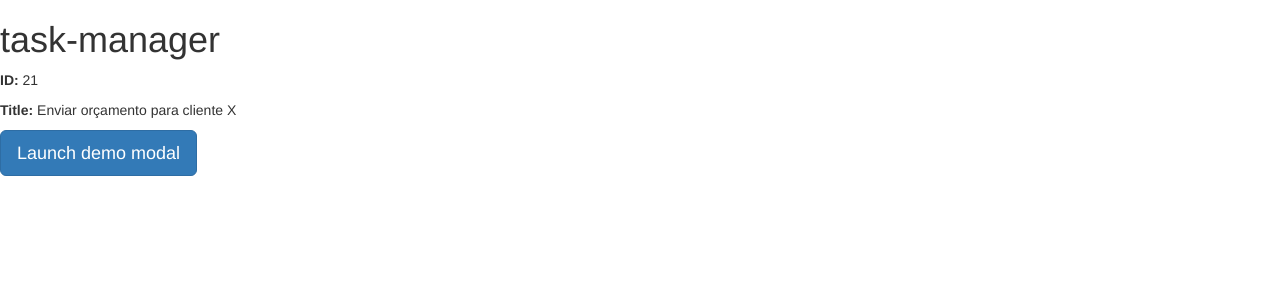
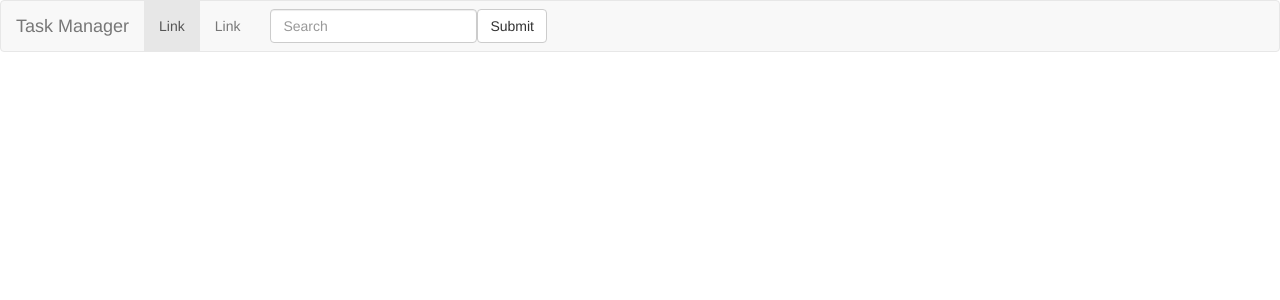
Before and after one commit to RicardoBap/angular-delivery-task, an Angular app: page / in a window 1280 px wide. Shown: the top 300 px of the page. Built offline with nearby package versions, Linux system fonts and the light colour scheme.

Commit message:
Adding navbar component

```diff
--- a/src/app/app.component.html
+++ b/src/app/app.component.html
@@ -1,30 +1 @@
-<h1>
-  {{ title }}
-</h1>
-
-<p><strong>ID: </strong>{{ task.id }}</p>
-<p><strong>Title: </strong>{{ task.title }}</p>
-
-<!-- Button trigger modal -->
-<button type="button" class="btn btn-primary btn-lg" data-toggle="modal" data-target="#myModal">
-  Launch demo modal
-</button>
-
-<!-- Modal -->
-<div class="modal fade" id="myModal" tabindex="-1" role="dialog" aria-labelledby="myModalLabel">
-  <div class="modal-dialog" role="document">
-    <div class="modal-content">
-      <div class="modal-header">
-        <button type="button" class="close" data-dismiss="modal" aria-label="Close"><span aria-hidden="true">&times;</span></button>
-        <h4 class="modal-title" id="myModalLabel">Modal title</h4>
-      </div>
-      <div class="modal-body">
-        ...
-      </div>
-      <div class="modal-footer">
-        <button type="button" class="btn btn-default" data-dismiss="modal">Close</button>
-        <button type="button" class="btn btn-primary">Save changes</button>
-      </div>
-    </div>
-  </div>
-</div>
+<navbar></navbar>
--- a/src/app/app.module.ts
+++ b/src/app/app.module.ts
@@ -4,9 +4,12 @@
 import { AppRoutingModule } from './app-routing.module';
 import { AppComponent } from './app.component';
 
+import { NavbarComponent } from './navbar/navbar.component';
+
 @NgModule({
   declarations: [
-    AppComponent
+    AppComponent,
+    NavbarComponent
   ],
   imports: [
     BrowserModule,
--- /dev/null
+++ b/src/app/navbar/navbar.component.html
@@ -0,0 +1,37 @@
+<nav class="navbar navbar-default">
+  <div class="container-fluid">
+    <!-- Brand and toggle get grouped for better mobile display -->
+    <div class="navbar-header">
+      <button type="button" class="navbar-toggle collapsed" data-toggle="collapse" data-target="#bs-example-navbar-collapse-1" aria-expanded="false">
+        <span class="sr-only">Toggle navigation</span>
+        <span class="icon-bar"></span>
+        <span class="icon-bar"></span>
+        <span class="icon-bar"></span>
+      </button>
+      <a class="navbar-brand" routerLink="/">Task Manager</a>
+    </div>
+
+    <!-- Collect the nav links, forms, and other content for toggling -->
+    <div class="collapse navbar-collapse" id="bs-example-navbar-collapse-1" >
+      <ul class="nav navbar-nav">
+        <li class="active"><a href="#">Link <span class="sr-only">(current)</span></a></li>
+        <li><a href="#">Link</a></li>
+      </ul>
+
+      <form class="navbar-form navbar-left">
+        <div class="form-group">
+          <input type="text" class="form-control" placeholder="Search">
+        </div>
+        <button type="submit" class="btn btn-default">Submit</button>
+      </form>
+
+      <!-- <div class="navbar-form navbar-right">
+        <button class="btn btn-danger" >
+          <span class="glyphicon glyphicon-log-out"></span>
+          Sair
+        </button>
+      </div> -->
+
+    </div><!-- /.navbar-collapse -->
+  </div><!-- /.container-fluid -->
+</nav>
```
Also changed, not shown: src/app/navbar/navbar.component.ts (added, +9 -0 lines).
